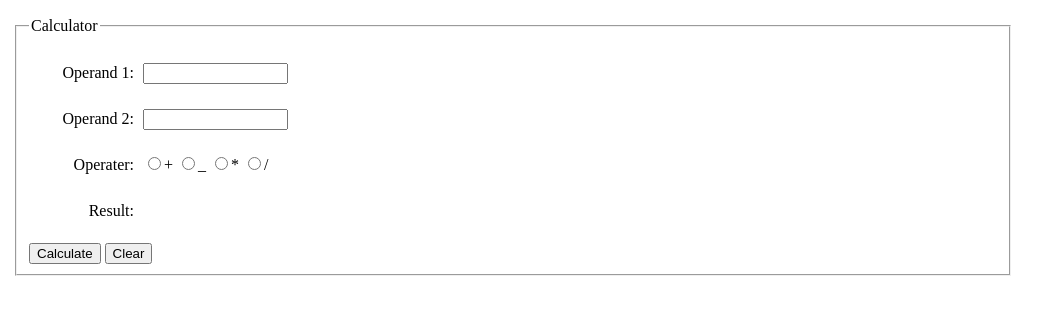
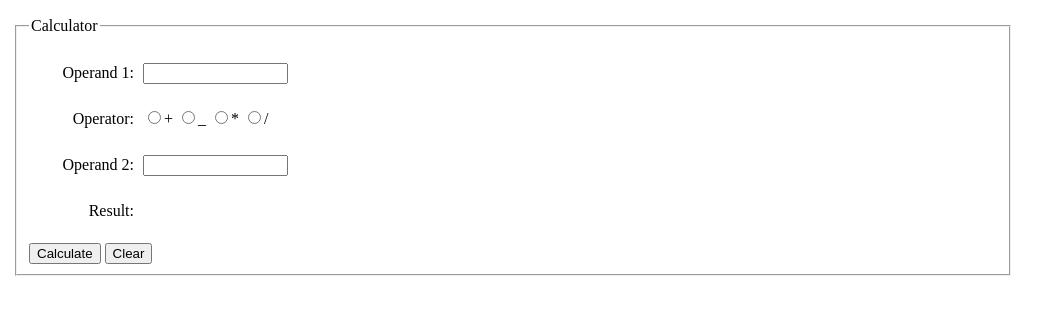
Before and after one commit to KatieRCastro/it-garnet, a plain HTML site: page Calculator/index.html in a window 1280 px wide. Shown: the part 73-388 px from the top of the page, without its empty margins (0-1063 px from the left). Drawn offline with nearby package versions, Linux system fonts and the light colour scheme.

Commit message:
calculator

```diff
--- a/Calculator/index.html
+++ b/Calculator/index.html
@@ -4,7 +4,7 @@
     <meta charset="UTF-8" />
     <meta name="description" content="JavaScript Calculator" />
     <meta name="keywords" content="JavaScript, HTML, CSS" />
-    <meta name="author" content="Bruce Bauer" />
+    <meta name="author" content="Katie Castro" />
     <title>JavaScript Calculator</title>
     <link rel="stylesheet" type="text/css" href="assets/css/style.css" />
     <script src="https://ajax.googleapis.com/ajax/libs/jquery/3.4.1/jquery.min.js"></script>
@@ -34,6 +34,51 @@
           <label class="error" for="Operand1" id="Operand1Error"></label>
           <br /><br />
 
+          <label class="formlabel">Operator: </label>
+          <label for="SumOperator">
+            <input
+              type="radio"
+              name="Operator"
+              id="SumOperator"
+              value="Sum"
+              class="error"
+              aria-invalid="false"
+              data-rule-required="true"
+              data-msg-required="Operator is Required"
+            />+
+          </label>
+          <label for="SubOperator">
+            <input
+              type="radio"
+              name="Operator"
+              id="SubOperator"
+              value="Sub"
+              class="error"
+              aria-invalid="false"
+            />_
+          </label>
+          <label for="MulOperator">
+            <input
+              type="radio"
+              name="Operator"
+              id="MulOperator"
+              value="Mul"
+              class="error"
+              aria-invalid="false"
+            />*
+          </label>
+          <label for="DivOperator">
+            <input
+              type="radio"
+              name="Operator"
+              id="DivOperator"
+              class="error"
+              aria-invalid="false"
+            />/
+          </label>
+          <label for="Operator" class="error" id="OperatorError"></label>
+          <br /><br />
+
           <label class="formlabel" for="Operand2">Operand 2: </label>
           <input
             type="text"
@@ -48,33 +93,17 @@
           />
           <label class="error" for="Operand2" id="Operand2Error"></label>
           <br /><br />
-          <label class="formlabel" for="Operater">Operater: </label>
-          <label for="SumOperator">
-            <input type="radio" name="Operator" id="SumOperator" value="Sum" />+
-          </label>
 
-          <label for="SubOperator">
-            <input type="radio" name="Operator" id="SubOperator" value="Sub" />_
-          </label>
-
-          <label for="MulOperator">
-            <input type="radio" name="Operator" id="MulOperator" value="Mul" />*
-          </label>
-
-          <label for="DivOperator">
-            <input type="radio" name="Operator" id="DivOperator" value="Div" />/
-          </label>
-          <label for="Operator" class="error" id="OperatorError"></label>
-          <br /><br />
           <label class="formlabel">Result: </label>
           <span id="Result"></span>
           <br /><br />
-
           <input
             type="button"
             value="Calculate"
             name="Calculate"
             onclick="calculate();"
+            class="valid"
+            aria-invalid="false"
           />
           <input
             type="button"
@@ -82,6 +111,8 @@
             name="Clear"
             onclick="clearform();"
             novalidate
+            class="valid"
+            aria-invalid="false"
           />
         </fieldset>
       </div>
```
